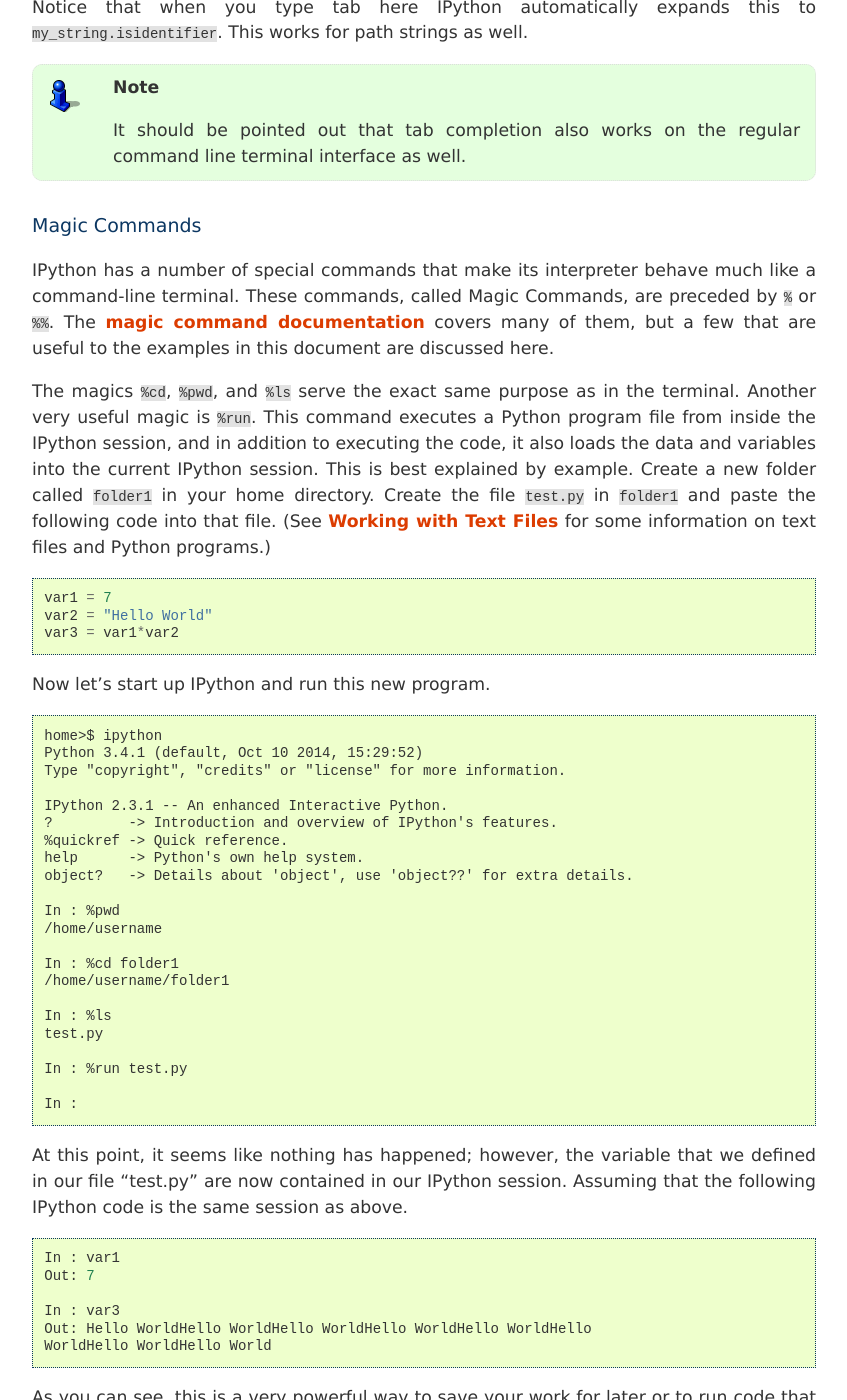
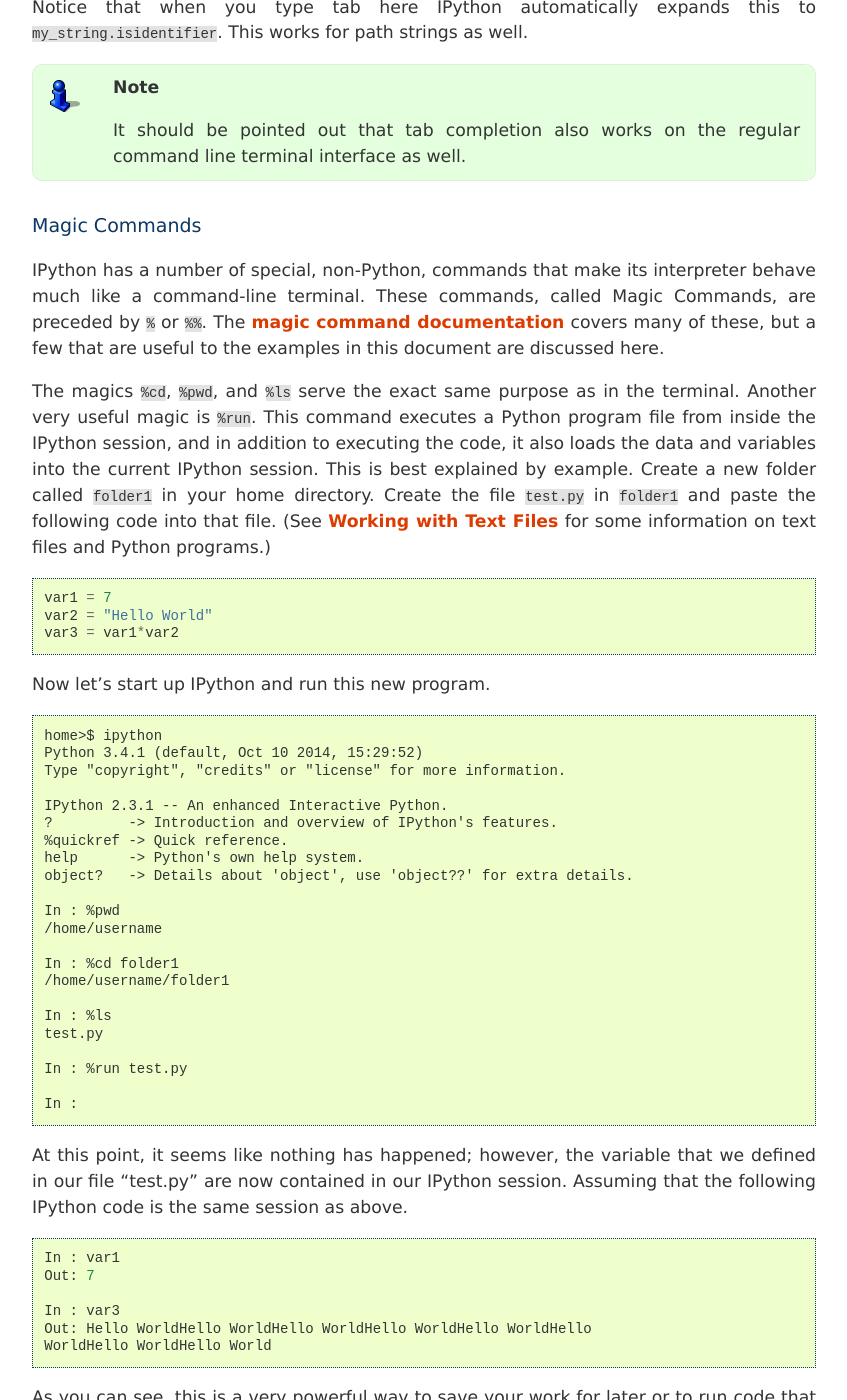
Before and after one commit to rnelsonchem/gcmstools, a Sphinx documentation site: the page built from docs/appendA.rst, in a window 1280 px wide and 1400 px high, scrolled down 4131 px. Shown: the whole window, without its empty margins (216-1063 px from the left). Built offline with Sphinx 7.4.7, drawn with Linux system fonts in a browser that asks for light colours; some of the changed text lies outside the part shown.

Commit message:
Update appendices

```diff
--- a/docs/appendA.rst
+++ b/docs/appendA.rst
@@ -10,7 +10,7 @@
 knowledge of the command-line terminal (command prompt on Windows). The
 terminal can seem very "texty" and confusing at first; however, with a little
 practice it gets to be fairly intuitive and *efficient*. There are many
-tutorials online, for example, `The Command Line Crash Course`_. However, A
+tutorials online, for example, `The Command Line Crash Course`_. However, a
 few basic command line concepts are covered here, for reference.
 
 When you start a terminal, you will be presented with a window to type
@@ -222,11 +222,11 @@
 Magic Commands
 ++++++++++++++
 
-IPython has a number of special commands that make its interpreter behave much
-like a command-line terminal. These commands, called Magic Commands, are
-preceded by ``%`` or ``%%``. The `magic command documentation`_ covers many of
-them, but a few that are useful to the examples in this document are discussed
-here.
+IPython has a number of special, non-Python, commands that make its
+interpreter behave much like a command-line terminal. These commands, called
+Magic Commands, are preceded by ``%`` or ``%%``. The `magic command
+documentation`_ covers many of these, but a few that are useful to the
+examples in this document are discussed here.
 
 The magics ``%cd``, ``%pwd``, and ``%ls`` serve the exact same purpose as in
 the terminal. Another very useful magic is ``%run``. This command executes a
```
Also changed, not shown: other parts of docs/appendA.rst (+14 -14 lines), docs/appendB.rst (+12 -9 lines).
